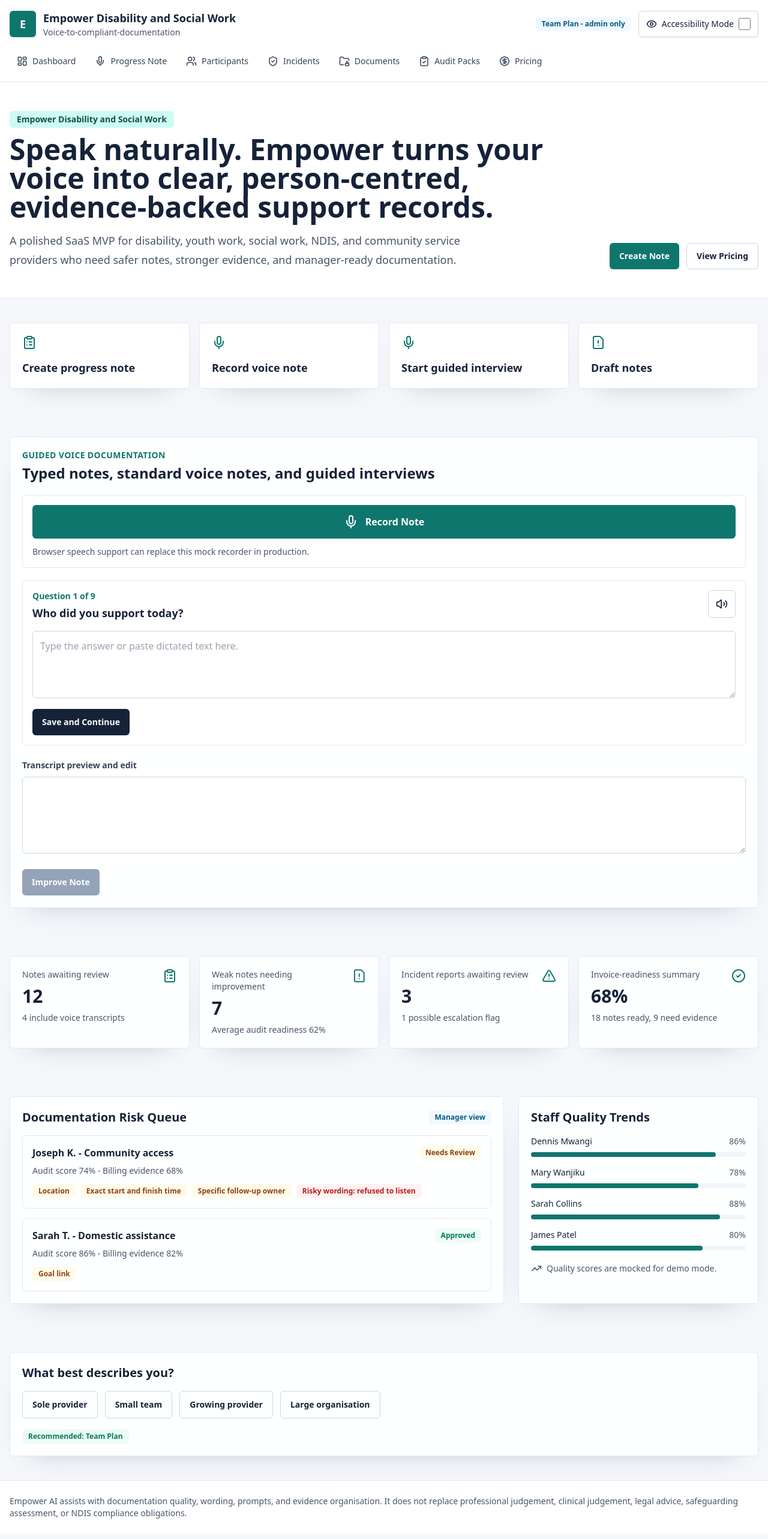
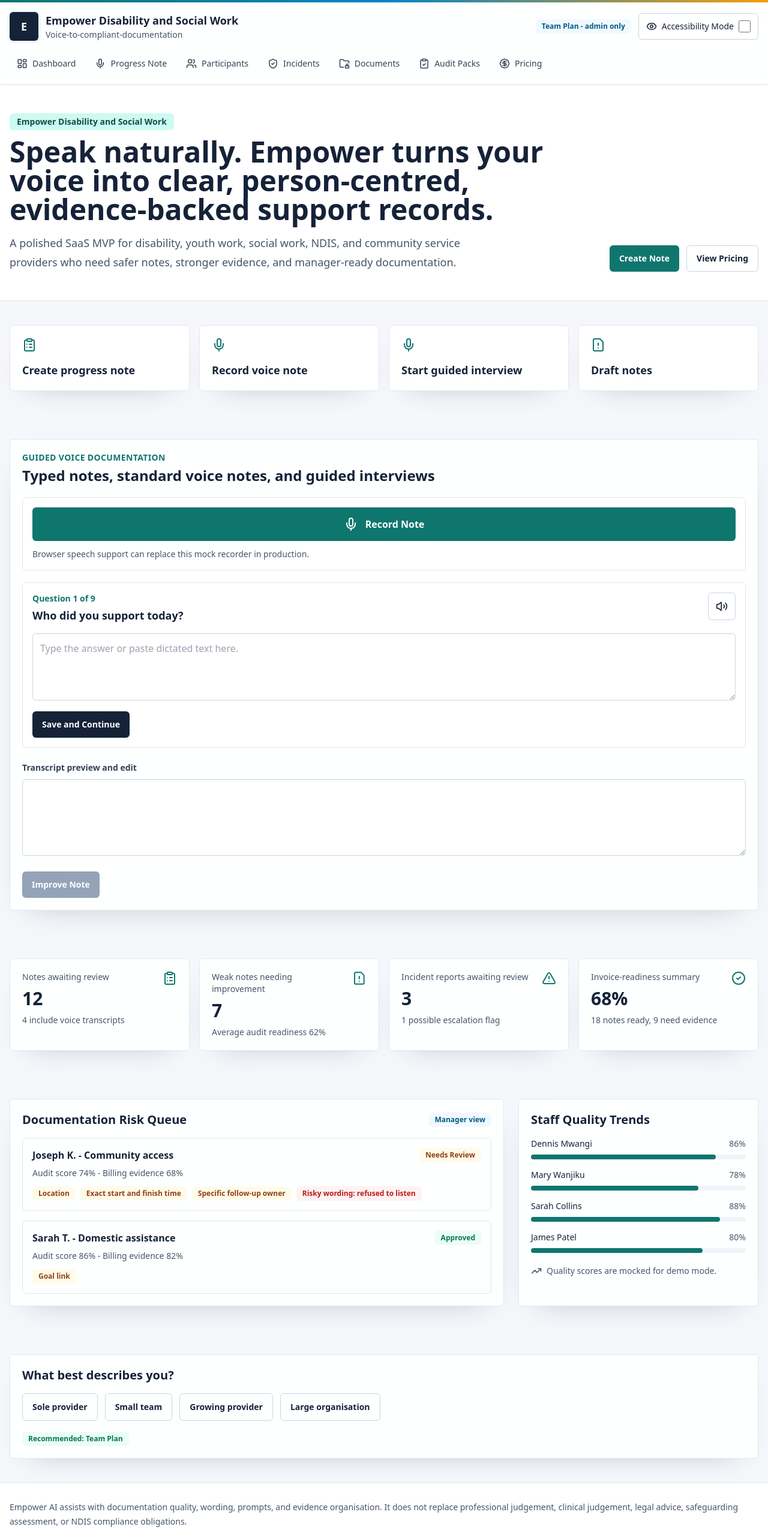
Before and after one commit to DENMWA/EMPOWER, a Next.js app: page / in a window 1280 px wide. Shown: the top 2566 px of the page at 60% size. Built offline with nearby package versions, Linux system fonts and the light colour scheme.

Commit message:
Polish app shell visual design

```diff
--- a/components/AppShell.tsx
+++ b/components/AppShell.tsx
@@ -1,11 +1,12 @@
 "use client";
 
 import Link from "next/link";
+import { usePathname } from "next/navigation";
 import { useEffect, useState } from "react";
 import { AccessibilityToggle } from "@/components/accessibility/AccessibilityToggle";
 import { PlanBadge } from "@/components/billing/PlanBadge";
 import { complianceDisclaimer, cn } from "@/lib/utils";
-import { LayoutDashboard, Mic, FileText, ShieldCheck, Users, FolderLock, ClipboardCheck, BadgeDollarSign } from "lucide-react";
+import { LayoutDashboard, Mic, ShieldCheck, Users, FolderLock, ClipboardCheck, BadgeDollarSign } from "lucide-react";
 
 const navItems = [
   { href: "/dashboard", label: "Dashboard", icon: LayoutDashboard },
@@ -19,6 +20,7 @@
 
 export function AppShell({ children }: { children: React.ReactNode }) {
   const [accessibilityMode, setAccessibilityMode] = useState(false);
+  const pathname = usePathname();
 
   useEffect(() => {
     const saved = window.localStorage.getItem("empower-accessibility-mode");
@@ -31,10 +33,11 @@
 
   return (
     <div className={cn("min-h-screen bg-mist", accessibilityMode && "accessibility-mode")}>
-      <header className="sticky top-0 z-40 border-b border-slate-200 bg-white/95 backdrop-blur">
+      <header className="sticky top-0 z-40 border-b border-slate-200 bg-white/90 shadow-sm backdrop-blur-xl">
+        <div className="h-1 bg-gradient-to-r from-teal-700 via-sky-600 to-amber-500" />
         <div className="mx-auto flex max-w-7xl flex-col gap-3 px-4 py-4 lg:flex-row lg:items-center lg:justify-between">
           <Link href="/" className="flex items-center gap-3 font-semibold text-ink" aria-label="Empower home">
-            <span className="grid h-11 w-11 place-items-center rounded-md bg-sea text-lg font-bold text-white">E</span>
+            <span className="grid h-12 w-12 place-items-center rounded-md bg-ink text-lg font-bold text-white shadow-lift ring-4 ring-teal-50">E</span>
             <span>
               <span className="block text-lg">Empower Disability and Social Work</span>
               <span className="block text-sm font-normal text-slate-600">Voice-to-compliant-documentation</span>
@@ -48,8 +51,17 @@
         <nav className="mx-auto flex max-w-7xl gap-2 overflow-x-auto px-4 pb-3" aria-label="Primary navigation">
           {navItems.map((item) => {
             const Icon = item.icon;
+            const active = pathname === item.href || (item.href !== "/dashboard" && pathname.startsWith(item.href));
             return (
-              <Link key={item.href} href={item.href} className="inline-flex min-h-11 items-center gap-2 rounded-md px-3 text-sm font-medium text-slate-700 hover:bg-skySoft focus:bg-skySoft">
+              <Link
+                key={item.href}
+                href={item.href}
+                aria-current={active ? "page" : undefined}
+                className={cn(
+                  "inline-flex min-h-11 items-center gap-2 rounded-md px-3 text-sm font-medium transition hover:bg-skySoft focus:bg-skySoft",
+                  active ? "bg-skySoft text-teal-900 shadow-sm" : "text-slate-700"
+                )}
+              >
                 <Icon aria-hidden="true" size={18} />
                 {item.label}
               </Link>
@@ -59,7 +71,7 @@
       </header>
       <main>{children}</main>
       <footer className="border-t border-slate-200 bg-white">
-        <div className="mx-auto max-w-7xl px-4 py-6 text-sm text-slate-600">
+        <div className="mx-auto max-w-7xl px-4 py-7 text-sm leading-6 text-slate-600">
           <p>{complianceDisclaimer}</p>
         </div>
       </footer>
```
